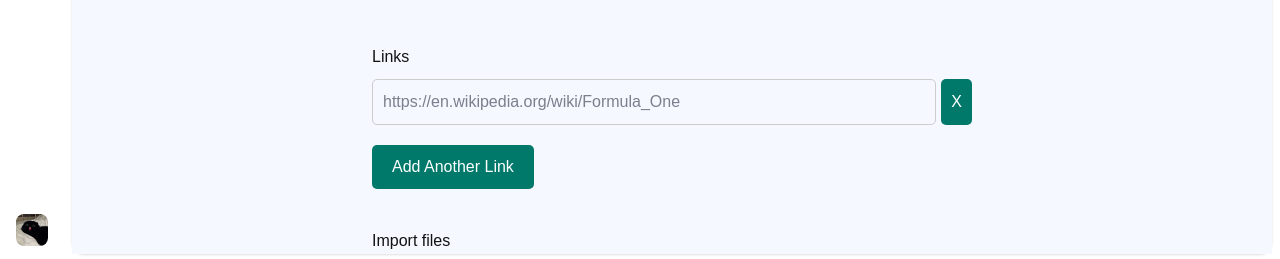
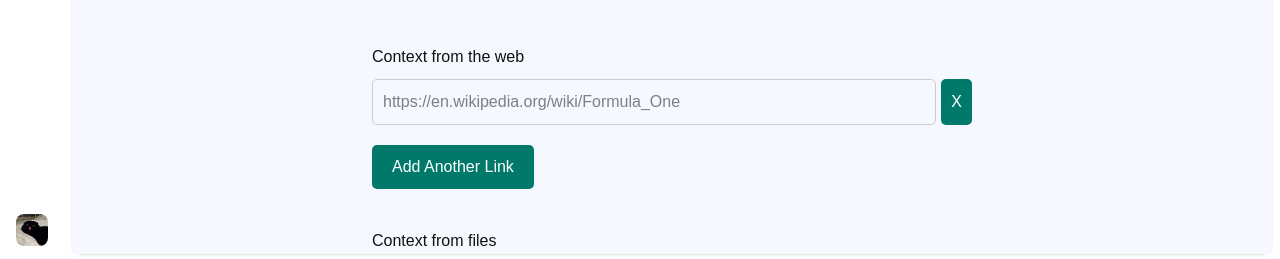
Before and after one commit to GAIK-project/GAIK-platform, a Next.js app: page /rag-builder in a window 1280 px wide. Shown: the part 538-797 px from the top of the page. Built offline with nearby package versions, Linux system fonts and the light colour scheme; no server answers; a web font is replaced by a local one.

Commit message:
parsing multiple file types with llamaparse works + improved fileuploader

```diff
--- a/app/(authenticated)/rag-builder/page.tsx
+++ b/app/(authenticated)/rag-builder/page.tsx
@@ -266,7 +266,7 @@ export default function Home() {
                 </div>
 
                 <div className="section">
-                    <h2 className="titles">Links</h2>
+                    <h2 className="titles">Context from the web</h2>
                     {links.map((link, index) => (
                         <div key={index} className="link-field-container">
                             <input
@@ -295,7 +295,7 @@ export default function Home() {
                 </div>
 
                 <div className="section">
-                    <h2 className="titles">Import files</h2>
+                    <h2 className="titles">Context from files</h2>
                     {/* <FileUpload/> */}
                     <FileUpload/>
                 </div>
```
